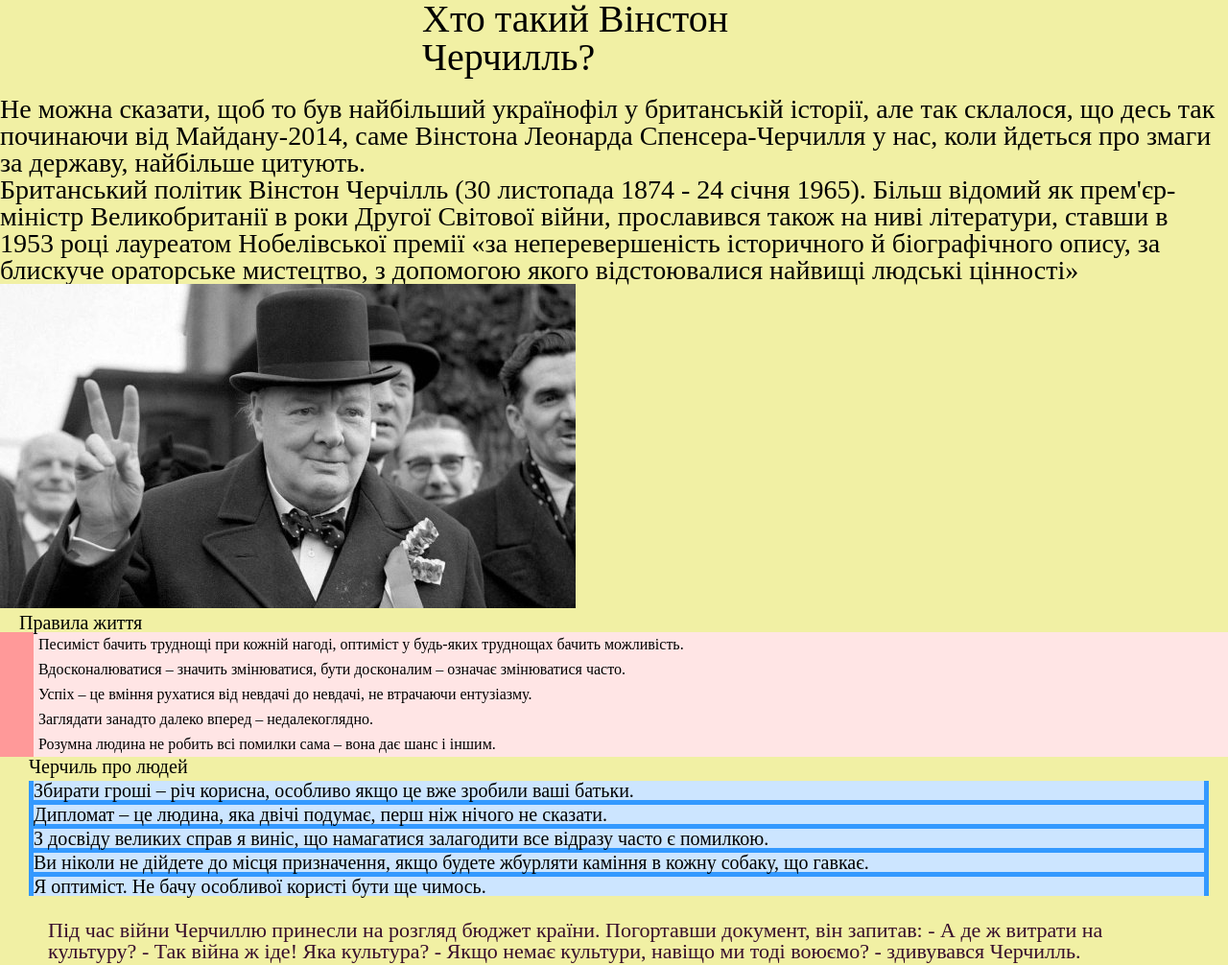
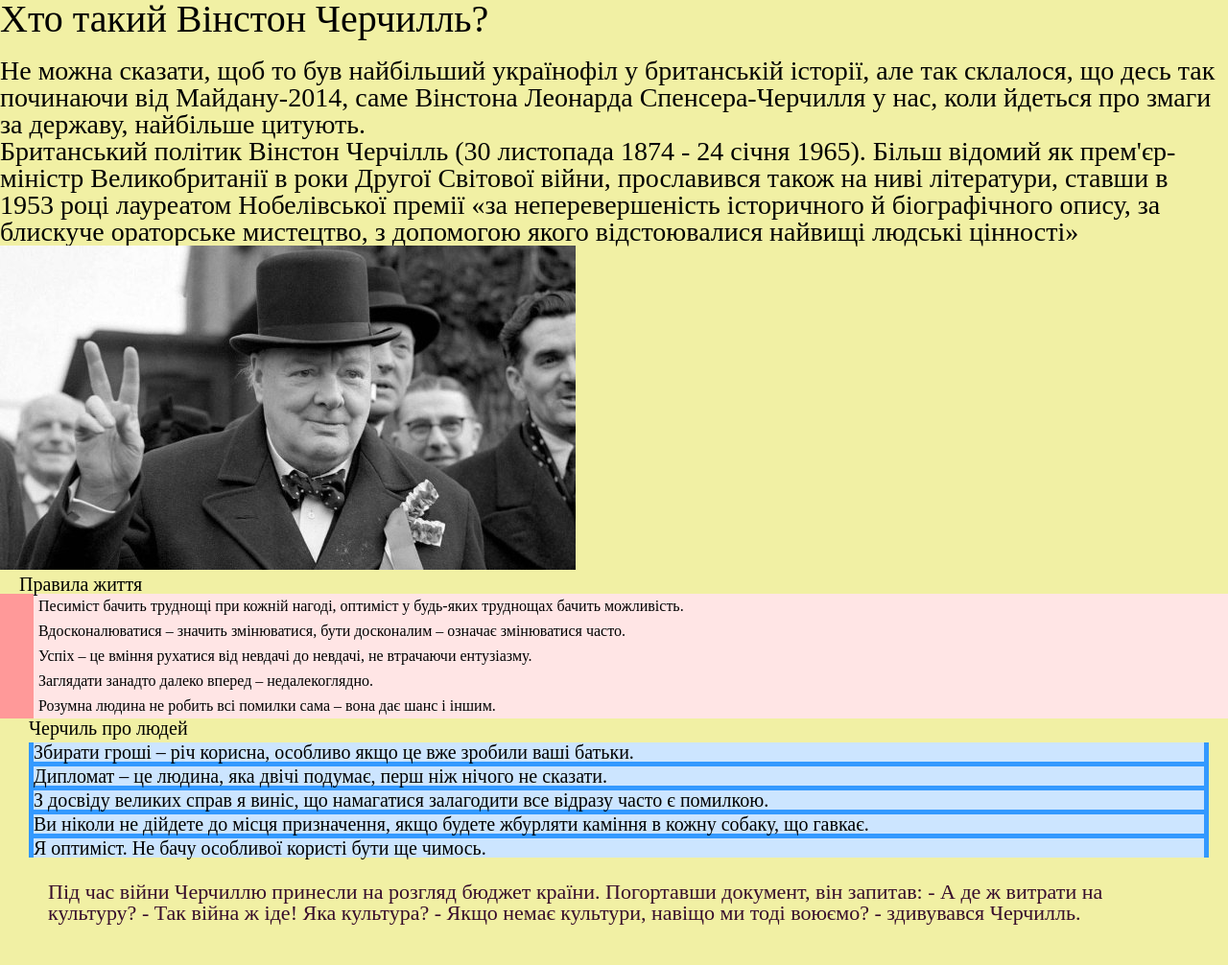
Before and after one commit to Katyfairy/my_first_project, a plain HTML site: page index.html in a window 1280 px wide. Shown: the whole page at 96% size. After the commit the page ends 983 px from the top, so only its background shows below. Drawn offline with Linux system fonts and the light colour scheme.

Commit message:
change style

```diff
--- a/css/style.css
+++ b/css/style.css
@@ -52,8 +52,7 @@ body.main-body {
 }
 .site_header {
 	font-size: 40px;
-	width: 400px;
-	margin: 0 auto;
+
 }
 .site_header+ div {
 	margin-top: 20px;
```
